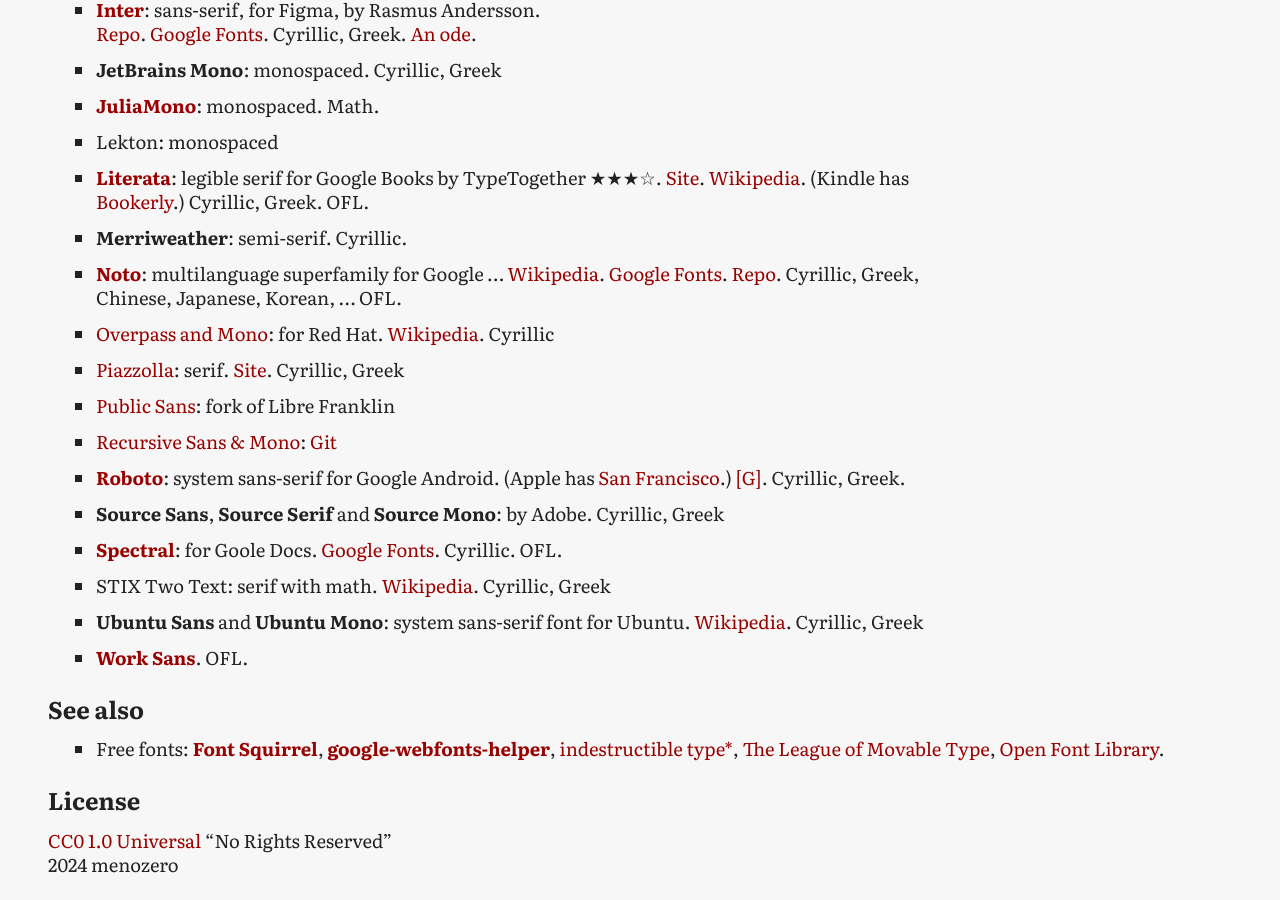
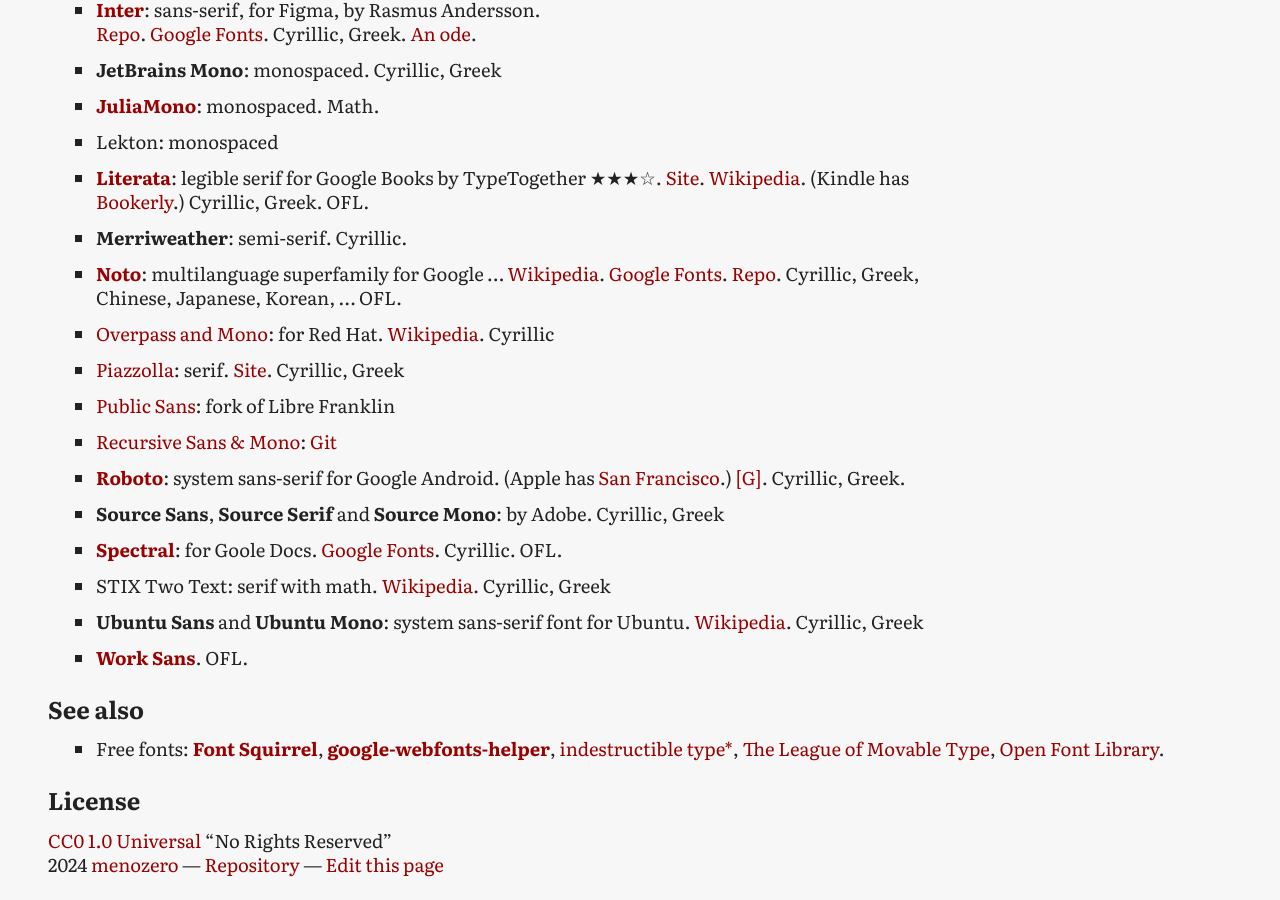
Before and after one commit to menozero/usable-fonts, a Jekyll site: the page built from README.md, in a window 1280 px wide and 900 px high, scrolled down 886 px. Built offline with Jekyll 4.4.1, drawn with Linux system fonts in a browser that asks for light colours; our own code applies the rules of GitHub Pages for plain Markdown files.

Commit message:
Update default.html

```diff
--- a/_layouts/default.html
+++ b/_layouts/default.html
@@ -13,7 +13,9 @@
 {{ content }}
 
         <footer>
-            {{ site.time | date: "%Y" }} {{ site.author }}
+            {{ site.time | date: "%Y" }} <a href="{{ owner_url }}">{{ site.author }}</a> <!-- {{ owner_name }} -->
+            &mdash; <a href="{{ site.github.repository_url }}">Repository</a>
+            &mdash; <a href="{% github_edit_link %}">Edit this page</a>
         </footer>
 
     </body>
```
